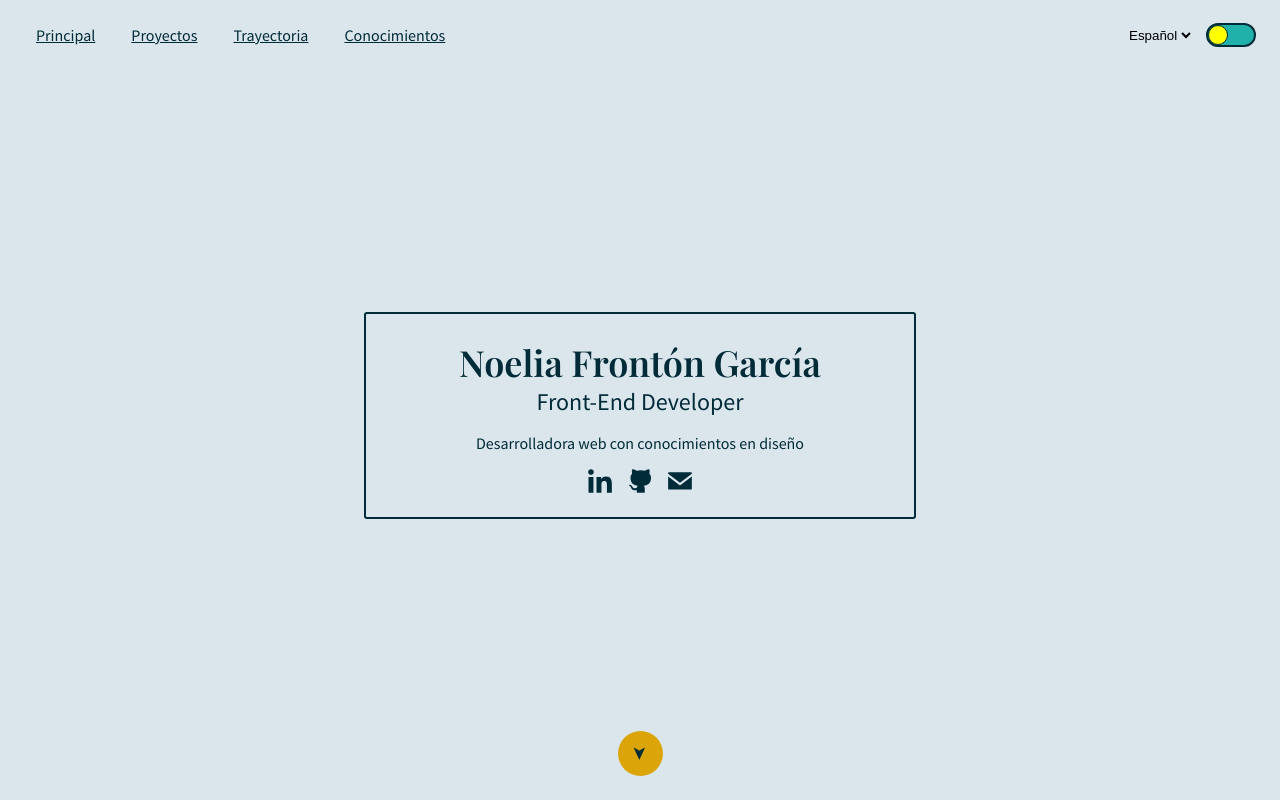
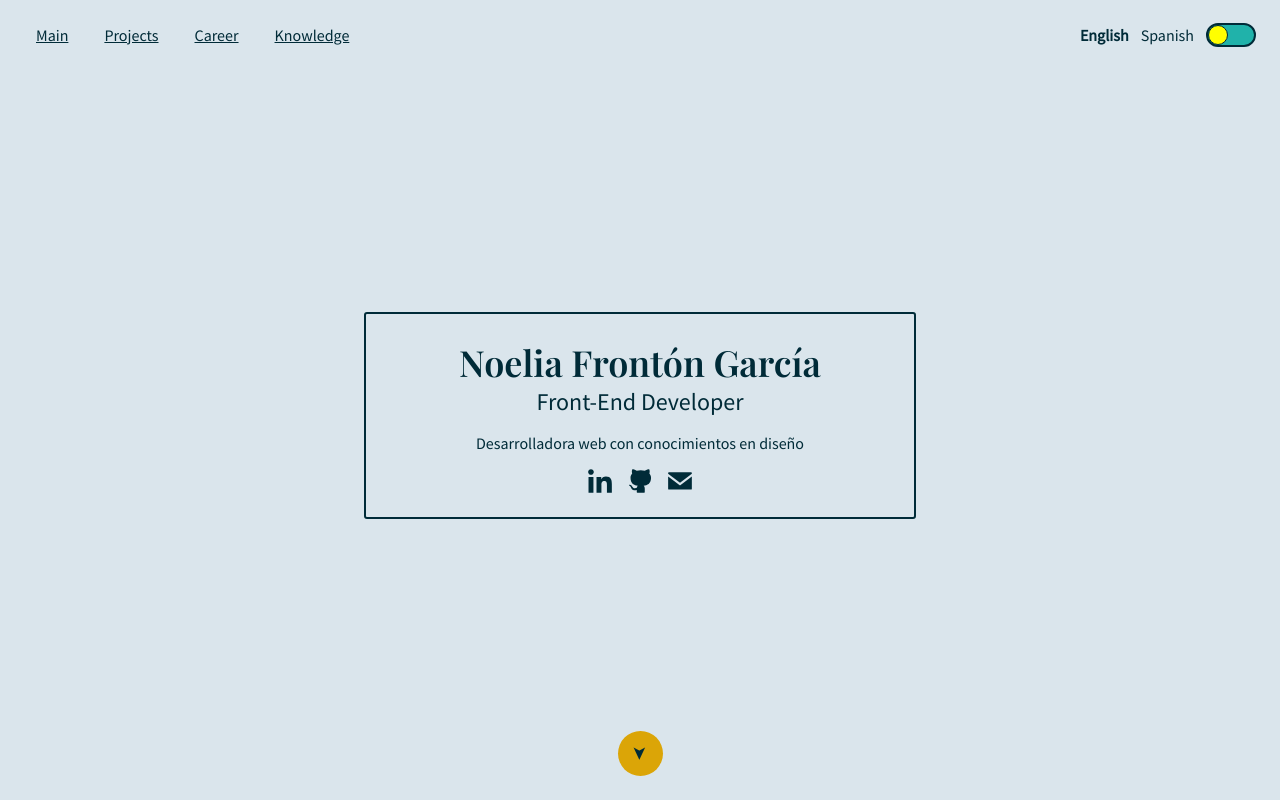
Before and after one commit to Noelia-F/my-page, a React (Create React App) app: page / in a window 1280 px wide. Shown: the top 800 px of the page. Built offline with nearby package versions, Linux system fonts and the light colour scheme.

Commit message:
add: language change

```diff
--- a/package.json
+++ b/package.json
@@ -10,8 +10,11 @@
     "@types/jest": "^29.0.0",
     "@types/react": "^18.0.18",
     "@types/react-dom": "^18.0.6",
+    "i18next": "^21.9.1",
+    "i18next-browser-languagedetector": "^6.1.5",
     "react": "^18.2.0",
     "react-dom": "^18.2.0",
+    "react-i18next": "^11.18.5",
     "react-scripts": "5.0.1",
     "typescript": "^4.8.2",
     "web-vitals": "^2.1.4"
--- a/src/App.tsx
+++ b/src/App.tsx
@@ -6,11 +6,8 @@ import Career from './pages/Career/Career';
 import Knowledge from './pages/Knowledge/Knowledge';
 import Principal from './pages/Principal/Principal';
 import Projects from './pages/Projects/Projects';
-import { NAV_LINKS } from './shared/constants';
 
 function App() {
-  const links = NAV_LINKS;
-
   const [lightMode, setToggle] = useState(true);
   const changeMode =  function () {
     setToggle( !lightMode )
@@ -18,7 +15,7 @@ function App() {
 
   return (
     <div className={`App ${lightMode ? 'light-mode' : 'dark-mode'}`}>
-      <Header links={links} onChangeMode={changeMode} />
+      <Header onChangeMode={changeMode} />
       <Principal/>
       <Projects/>
       <Career />
--- a/src/components/Header/Header.tsx
+++ b/src/components/Header/Header.tsx
@@ -1,21 +1,45 @@
 import React, {useState} from 'react';
-import { Link } from '../../models/SocialMedia.model';
+import { useTranslation } from 'react-i18next';
+
+import { Link } from '../../models/Link.model';
 import Languages from '../Languages/Languages';
 import ModeToggle from '../Mode-Toggle/Mode-toggle';
 import './Header.css';
 
 interface Props {
-  links: Link[];
   onChangeMode(): any;
 }
 
-const Header: React.FunctionComponent<Props> = ({links, onChangeMode}) => {
+const Header: React.FunctionComponent<Props> = ({onChangeMode}) => {
   const [toggleButton, setToggle] = useState(false);
+  const { t } = useTranslation();
   const changeMode =  function () {
     setToggle( !toggleButton )
   };
+  const NAV_LINKS: Link[] = [
+    {
+      id: 'nav-principal',
+      path: '#',
+      name: 'main',
+    },
+    {
+      id: 'nav-projects',
+      path: '#',
+      name: 'projects',
+    },
+    {
+      id: 'nav-career',
+      path: '#',
+      name: 'career',
+    },
+    {
+      id: 'nav-knowledge',
+      path: '#',
+      name: 'knowledge',
+    },
+  ];
   const renderListOfLinks = (links: Link[]) => {
-    return links.map(link => <a href={link.path} key={link.id} className="App-link--menu">{link.name}</a>);
+    return links.map(link => <a href={link.path} key={link.id} className="App-link--menu">{t(link.name)}</a>);
   }
   return (
     <header className='App-header'>
@@ -27,7 +51,7 @@ const Header: React.FunctionComponent<Props> = ({links, onChangeMode}) => {
           <span className='App-burger-bar App-burger-bar--bottom'></span>
         </button>
         <nav className="App-nav">
-          {renderListOfLinks(links)}
+          {renderListOfLinks(NAV_LINKS)}
         </nav>
       </section>
       <section className='App-header__config'>
--- a/src/components/Languages/Languages.tsx
+++ b/src/components/Languages/Languages.tsx
@@ -1,16 +1,21 @@
-import React, {useState} from 'react';
+import React from 'react';
+import i18n from '../../i18n';
 import './Languages.css';
 
+const lngs: any = {
+  en: { nativeName: 'English' },
+  es: { nativeName: 'Spanish' }
+};
+
 const Languages: React.FunctionComponent = () => {
-  const [language, setLanguage] = useState('es');
-  const onChangeLanguage =( event: any) => {
-    setLanguage(event.target.value);
-  }
   return (
-    <select className='App-languages' value={language} onChange={onChangeLanguage}>
-      <option value="es">Español</option>
-      <option value="en">Inglés</option>
-    </select>
+    <>
+      {Object.keys(lngs).map((lng) => (
+        <button key={lng} style={{ fontWeight: i18n.resolvedLanguage === lng ? 'bold' : 'normal' }} type="submit" onClick={() => i18n.changeLanguage(lng)}>
+          {lngs[lng].nativeName}
+        </button>
+      ))}
+    </>
   );
 }
 
--- a/src/components/Social-media/Social-media.tsx
+++ b/src/components/Social-media/Social-media.tsx
@@ -3,7 +3,7 @@ import './Social-media.css';
 import {ReactComponent as Linkedin} from "../../icons/linkedin.svg";
 import {ReactComponent as Github} from "../../icons/github.svg";
 import {ReactComponent as Email} from "../../icons/email.svg";
-import { Link } from '../../models/SocialMedia.model';
+import { Link } from '../../models/Link.model';
 
 export const SOCIAL_MEDIA_LINKS: Link[] =  [
   {
--- /dev/null
+++ b/src/i18n.tsx
@@ -0,0 +1,39 @@
+import i18n from 'i18next';
+import { initReactI18next } from 'react-i18next';
+import LanguageDetector from 'i18next-browser-languagedetector';
+
+i18n
+  // detect user language
+  // learn more: https://github.com/i18next/i18next-browser-languageDetector
+  .use(LanguageDetector)
+  // pass the i18n instance to react-i18next.
+  .use(initReactI18next)
+  // init i18next
+  // for all options read: https://www.i18next.com/overview/configuration-options
+  .init({
+    debug: true,
+    fallbackLng: 'es',
+    interpolation: {
+      escapeValue: false, // not needed for react as it escapes by default
+    },
+    resources: {
+      en: {
+        translation: {
+          main: 'Main',
+          projects: 'Projects',
+          career: 'Career',
+          knowledge: 'Knowledge',
+        }
+      },
+      es: {
+        translation: {
+          main: 'Principal',
+          projects: 'Proyectos',
+          career: 'Trayectoria',
+          knowledge: 'Conocimientos',
+        }
+      }
+    }
+  });
+
+export default i18n;
--- a/src/index.js
+++ b/src/index.js
@@ -3,6 +3,7 @@ import ReactDOM from 'react-dom/client';
 import './index.css';
 import App from './App';
 import reportWebVitals from './reportWebVitals';
+import './i18n';
 
 const root = ReactDOM.createRoot(document.getElementById('root'));
 root.render(
--- a/src/shared/constants.tsx
+++ /dev/null
@@ -1,24 +0,0 @@
-import { Link } from "../models/SocialMedia.model";
-
-export const NAV_LINKS: Link[] = [
-  {
-    id: 'nav-principal',
-    path: '#',
-    name: 'Principal',
-  },
-  {
-    id: 'nav-projects',
-    path: '#',
-    name: 'Proyectos',
-  },
-  {
-    id: 'nav-career',
-    path: '#',
-    name: 'Trayectoria',
-  },
-  {
-    id: 'nav-knowledge',
-    path: '#',
-    name: 'Conocimientos',
-  },
-];
```
Also changed, not shown: src/models/Link.model.tsx (renamed from src/models/SocialMedia.model.tsx), 1 other file (tests, documents, lock files or other folders).
